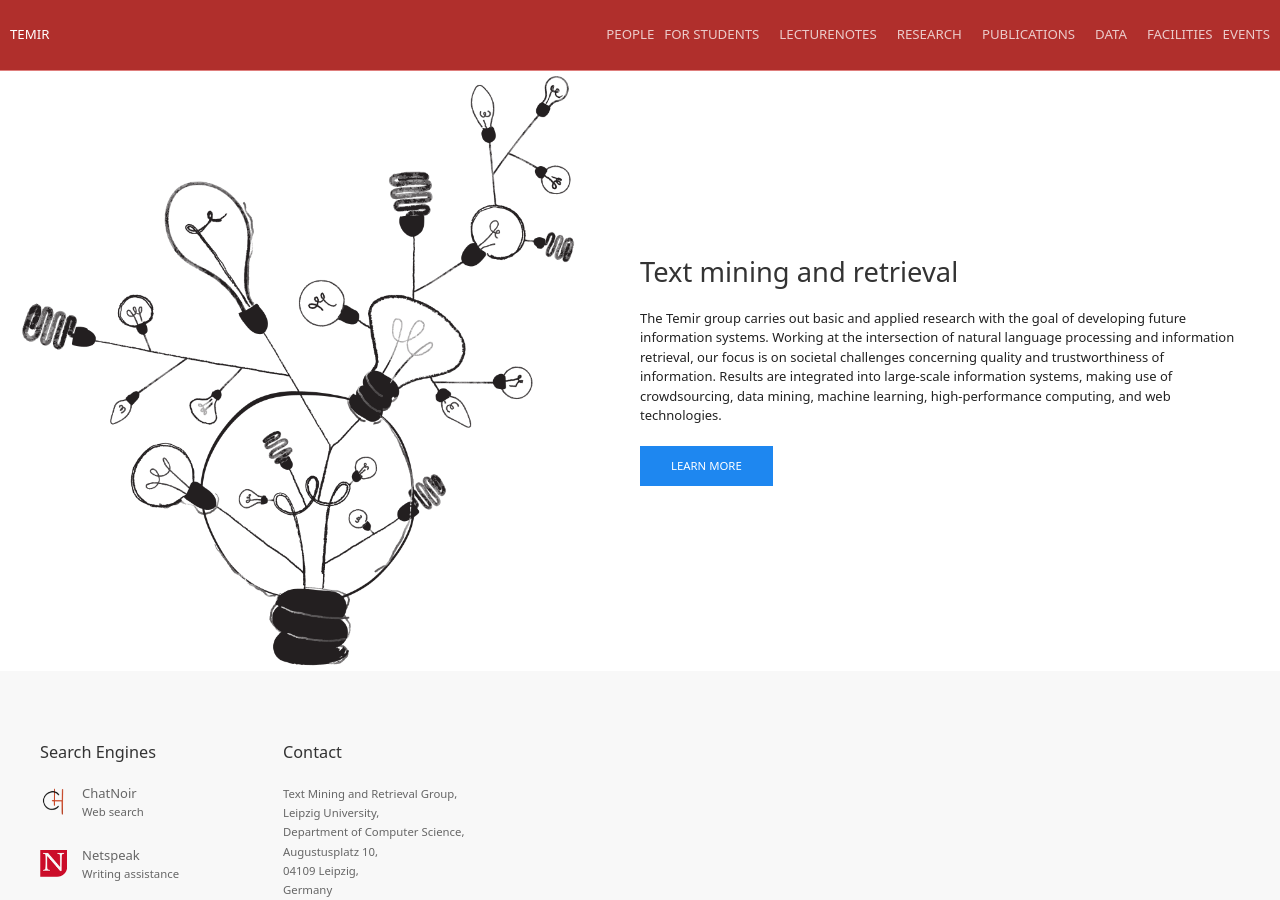
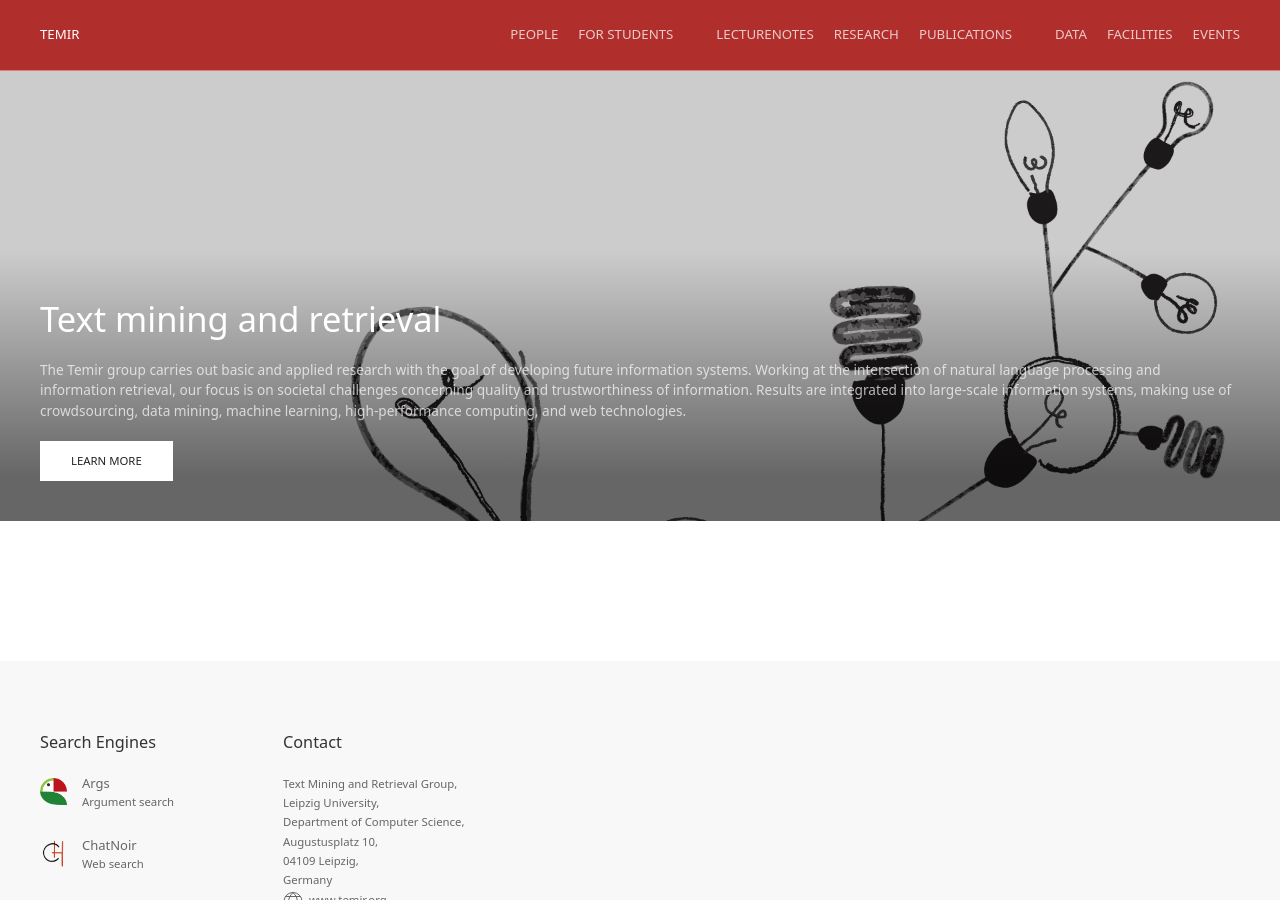
Before and after one commit to temir-org/temir-org.github.io, a Jekyll site: the page built from index.html, in a window 1280 px wide and 900 px high. Built offline with Jekyll 4.4.1, drawn with Linux system fonts in a browser that asks for light colours.

Commit message:
fix landing page

```diff
--- a/_layouts/default.html
+++ b/_layouts/default.html
@@ -1,6 +1,5 @@
 <!doctype html>
 <html lang="en">
-
 <head>
     <title>{{ page.title }}</title>
     <meta charset="utf-8">
@@ -55,20 +54,14 @@
     </div>
 
     <div class="uk-background-secondary global-nav" data-uk-sticky>
-        <nav class="uk-navbar-container uk-navbar-transparent uk-light" data-uk-navbar="mode: click">
-            <!-- <div class="uk-flex  uk-child-width-expand" uk-grid-small>
-                <div class=" uk-visible@m uk-visible@l uk-width-auto@m uk-width-2-5@l">
-                    <a href="https://www.uni-leipzig.de/"><img src="/img/uni-leipzig-logo.jpg"
-                            alt="Uni-Leipzig Logo"></a>
-                </div>
-                <div class="uk-width-auto@s  uk-width-auto@m uk-width-1-5@l">
-                    <a href="{{ '/' | relative_url }}" class="uk-navbar-item uk-active" id="group-logo">TEMIR</a>
-                </div>
-            </div> -->
-            <div>
-                <a href="{{ '/' | relative_url }}" class="uk-navbar-item" id="group-logo">TEMIR</a>
+        <nav class="uk-navbar-container uk-navbar-transparent uk-container uk-light" data-uk-navbar="mode: click">
+            <div class="uk-navbar-left">
+                <ul class="uk-navbar-nav">
+                    <li{% if page.nav_active == "index" %} class="uk-active"{% endif %}>
+                        <a href="{{ '/' | relative_url }}" id="group-logo">TEMIR</a>
+                    </li>
+                </ul>
             </div>
-
             <!-- Mobile navigation toggle button -->
             <div class="uk-navbar-right mobile-nav">
                 <button class="uk-button uk-navbar-item uk-light uk-button-large" type="button"
@@ -81,11 +74,11 @@
                     <li{% if page.nav_active == "people" %} class="uk-active"{% endif %}>
                         <a href="{{ '/people.html' | relative_url }}">People</a>
                     </li>
-                    <li{% if page.nav_active == "for-students" %} class="uk-active"{% endif %}>
-                        <a href="https://webis.de/for-students.html">For&nbsp;Students</a>
+                    <li class="{% if page.nav_active == 'for-students' %} uk-active{% endif %}">
+                            <a href="https://webis.de/for-students.html">For&nbsp;Students</a>
                     </li>
-                    <li{% if page.nav_active == "lecturenotes" %} class="uk-active"{% endif %}>
-                        <a href="https://webis.de/lecturenotes.html">Lecturenotes</a>
+                    <li class="nav-group-start{% if page.nav_active == 'lecturenotes' %} uk-active{% endif %}">
+                            <a href="https://webis.de/lecturenotes.html">Lecturenotes</a>
                     </li>
                     <li{% if page.nav_active == "research" %} class="uk-active"{% endif %}>
                         <a href="{{ '/research.html' | relative_url }}">Research</a>
@@ -93,8 +86,8 @@
                     <li{% if page.nav_active == "publications" %} class="uk-active"{% endif %}>
                         <a href="https://webis.de/publications.html#filter:martin+potthast">Publications</a>
                     </li>
-                    <li{% if page.nav_active == "data" %} class="uk-active"{% endif %}>
-                        <a href="https://webis.de/data.html">Data</a>
+                    <li class="nav-group-start{% if page.nav_active == 'data' %} uk-active{% endif %}">
+                            <a href="https://webis.de/data.html">Data</a>
                     </li>
                     <li{% if page.nav_active == "facilities" %} class="uk-active"{% endif %}>
                         <a href="https://webis.de/facilities.html">Facilities</a>
@@ -117,6 +110,17 @@
                 <div class="uk-text-muted uk-text-small search-engines uk-width-1-3@s uk-width-1-5@m">
 
                     <h4>Search Engines</h4>
+                    <div>
+                            <div class="uk-grid uk-grid-small uk-margin-bottom" data-uk-grid>
+                                <div class="uk-width-auto search-engine-icon">
+                                    <a href="http://www.args.me/" class="uk-link-reset"><img alt="Args.me" src="/research/img/args-logo.png"></a>
+                                </div>
+                                <div class="uk-width-expand">
+                                    <h5><a href="http://www.args.me/" class="uk-link-heading">Args</a></h5>
+                                    <div class="uk-text-small">Argument search</div>
+                                </div>
+                            </div>
+                        </div>
                     <div>
                         <div class="uk-grid uk-grid-small uk-margin-bottom" data-uk-grid>
                             <div class="uk-width-auto search-engine-icon">
--- a/_sass/_index.scss
+++ b/_sass/_index.scss
@@ -8,27 +8,35 @@
 #group-logo:hover{
  text-decoration: none;
 }
+.index-main-cover {
+    background: white url("../img/index-cover.png") no-repeat top center fixed;
+    background-size: cover;
+    height: 450px;
+    font-size: 1.05rem;
 
-.global-nav{
-    height: auto!important;
-    margin-bottom: 10px;
+    h1 {
+        font-size: 2.65rem;
+    }
+}
+
+.cover-background-fade {
+    @extend .uk-position-cover;
+    background: linear-gradient(to bottom, rgba(0, 0, 0, 0.2) 0%, rgba(0, 0, 0, 0.2) 40%, rgba(0, 0, 0, 0.6) 90%);
 }
 @media (max-width: 400px) {
     .index-main-cover {
         height: 550px;
-        background-size: 30%;
     }
 }
 
 @media (max-width: 300px) {
     .index-main-cover {
         height: 600px;
-        background-size: 25%;
     }
 }
 
 @media (min-width: $breakpoint-medium) {
     .index-main-cover {
-        height: 75vh;
+        height: 50vh;
     }
 }
--- a/commons/_sass/_global.scss
+++ b/commons/_sass/_global.scss
@@ -69,7 +69,6 @@
 .global-nav {
 
     border-bottom: 1px solid lighten($global-secondary-background, 25);
-    height: 13rem;
 
     .uk-logo {
         height: 1.9rem;
@@ -77,11 +76,11 @@
     }
 
     .uk-navbar-nav li:first-child > a {
-        padding-right: 0;
+        padding-left: 0;
     }
 
     .uk-navbar-nav li:last-child > a {
-        padding-left: 0;
+        padding-right: 0;
     }
 }
 .desktop-nav {
--- a/index.html
+++ b/index.html
@@ -5,12 +5,9 @@
 description: Text mining and retrieval
 ---
 
-<div class="uk-flex-middle uk-child-width-expand" uk-grid>
-
-    <div uk-flex-first">
-        <img src="../img/index-cover.png" alt="Image">
-    </div>
-    <div class="uk-padding">
+<main class="uk-section uk-cover-container index-main-cover">
+    <div class="cover-background-fade"></div>
+    <div class="uk-container uk-position-bottom uk-light uk-padding">
         <h1 class="uk-lead">Text mining and retrieval</h1>
         <p>
             The Temir group carries out basic and applied research with the goal of developing future information
@@ -20,5 +17,9 @@
             high-performance computing, and web technologies.</p>
         <p><a href="{{ '/research.html' | relative_url }}" class="uk-button uk-button-primary">Learn More</a></p>
     </div>
-
+</main>
+<div class="uk-section uk-section-default">
+    <div class="uk-container">
+        <!-- Space for imagination -->
+    </div>
 </div>
```
